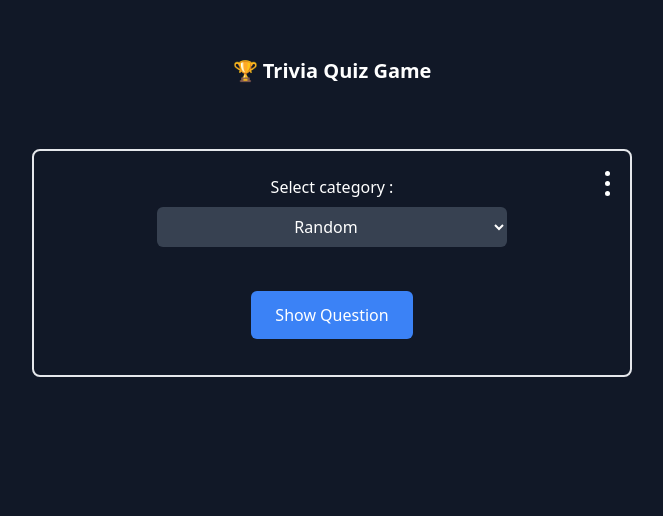
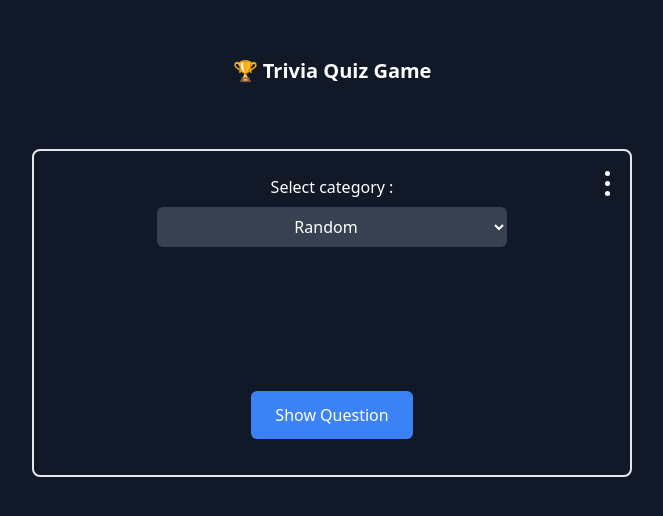
Before and after one commit to szczepanieceryk/trivia-quizz, a React (Vite) app: page /#/ in a window 1280 px wide. Shown: the part 118-634 px from the top of the page, without its empty margins (308-971 px from the left). Built offline with nearby package versions, Linux system fonts and the light colour scheme.

Commit message:
fix(ui): add min height to question container

```diff
--- a/src/layouts/TriviaQuizz/QuizForm.tsx
+++ b/src/layouts/TriviaQuizz/QuizForm.tsx
@@ -35,9 +35,11 @@ const QuizForm: React.FC = () => {
         />
 
         {/* Display question */}
-        {question && (
-          <span className="block my-4 p-6 rounded-md bg-gray-700 text-white">{question}</span>
-        )}
+        <div className="min-h-[100px]">
+          {question && (
+            <span className="block my-4 p-6 rounded-md bg-gray-700 text-white">{question}</span>
+          )}
+        </div>
 
         {/* Display possible answers */}
         {question && options.length > 0 && (
```
